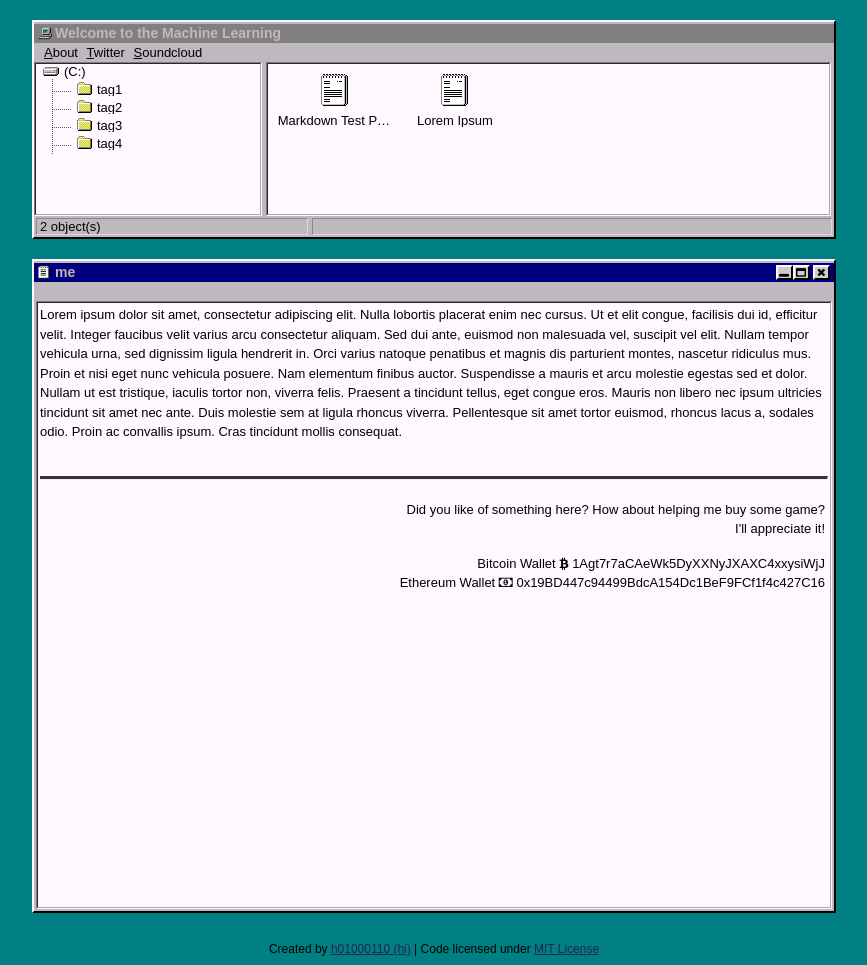
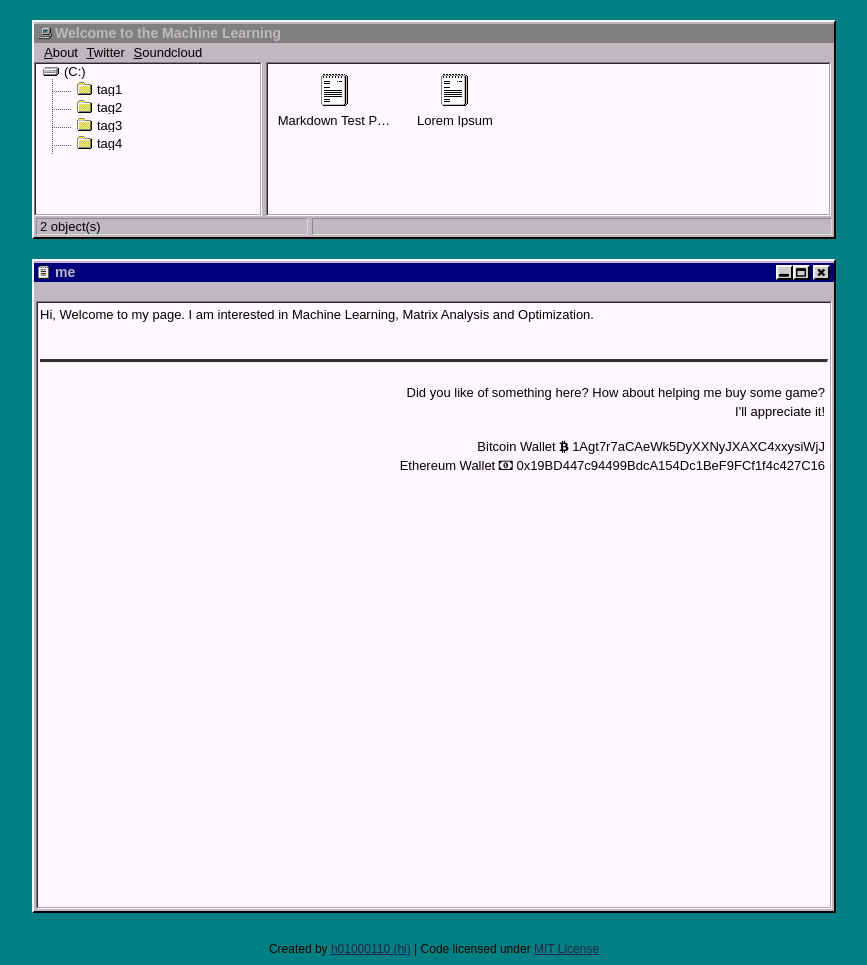
Before and after one commit to driedpollack/driedpollack.github.io, a Jekyll site: the page built from me/index.md, in a window 1280 px wide. Shown: the whole page, without its empty margins (206-1073 px from the left). Built offline with Jekyll 4.4.1, drawn with Linux system fonts in a browser that asks for light colours.

Commit message:
Update index.md

```diff
--- a/me/index.md
+++ b/me/index.md
@@ -3,4 +3,5 @@ layout: me
 title: me
 ---
 
-Lorem ipsum dolor sit amet, consectetur adipiscing elit. Nulla lobortis placerat enim nec cursus. Ut et elit congue, facilisis dui id, efficitur velit. Integer faucibus velit varius arcu consectetur aliquam. Sed dui ante, euismod non malesuada vel, suscipit vel elit. Nullam tempor vehicula urna, sed dignissim ligula hendrerit in. Orci varius natoque penatibus et magnis dis parturient montes, nascetur ridiculus mus. Proin et nisi eget nunc vehicula posuere. Nam elementum finibus auctor. Suspendisse a mauris et arcu molestie egestas sed et dolor. Nullam ut est tristique, iaculis tortor non, viverra felis. Praesent a tincidunt tellus, eget congue eros. Mauris non libero nec ipsum ultricies tincidunt sit amet nec ante. Duis molestie sem at ligula rhoncus viverra. Pellentesque sit amet tortor euismod, rhoncus lacus a, sodales odio. Proin ac convallis ipsum. Cras tincidunt mollis consequat.
+Hi, Welcome to my page.
+I am interested in Machine Learning, Matrix Analysis and Optimization.
```
